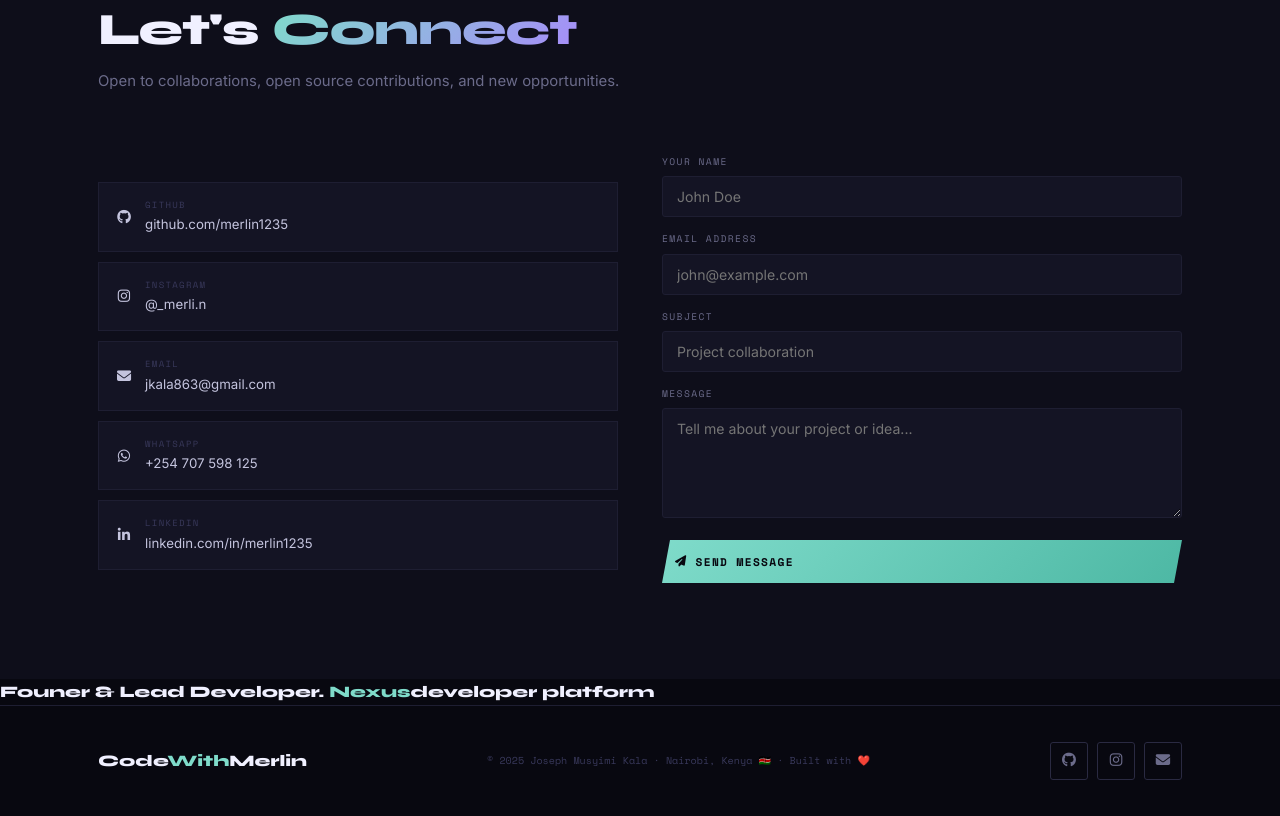
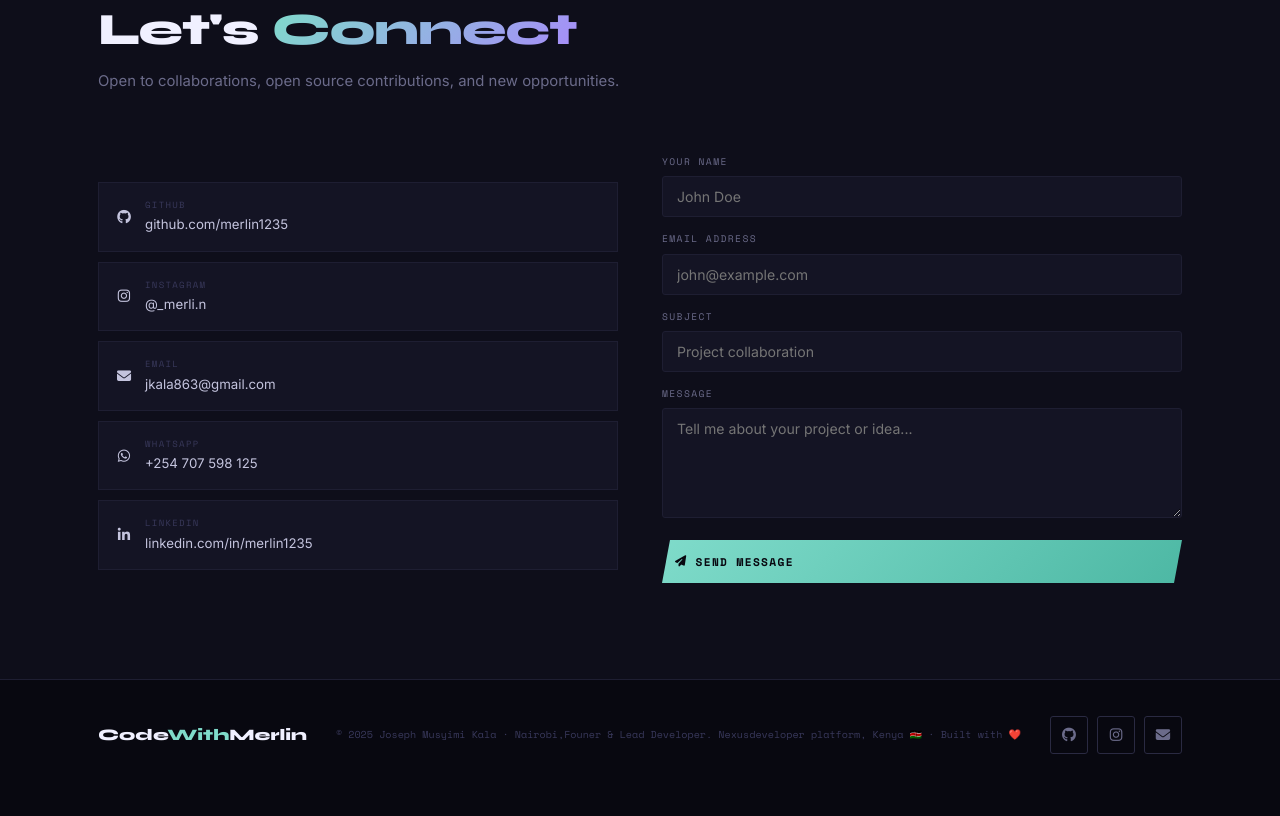
Before and after one commit to Merlin1235/My-Portfolio-, a plain HTML site: page index.html in a window 1280 px wide. Shown: the part 7687-8503 px from the top of the page. After the commit the page ends 8477 px from the top, so only its background shows below. Drawn offline with nearby package versions, Linux system fonts and the light colour scheme.

Commit message:
Update index.html

```diff
--- a/index.html
+++ b/index.html
@@ -923,15 +923,13 @@
     </div>
   </section>
 
-  <!-- founder -->
-   <div class="ft-brand">Founer & Lead Developer.<span> Nexus</span>developer platform</div>
-
   <!-- FOOTER -->
   <footer id="footer">
     <div class="con">
       <div class="ft">
         <div class="ft-brand">Code<span>With</span>Merlin</div>
-        <div class="ft-copy">© 2025 Joseph Musyimi Kala · Nairobi, Kenya 🇰🇪 · Built with ❤️</div>
+        <div class="ft-copy">© 2025 Joseph Musyimi Kala · Nairobi,Founer & Lead Developer.<span> Nexus</span>developer platform,
+               Kenya 🇰🇪 · Built with ❤️</div>
         <div class="ft-so">
           <a href="https://github.com/merlin1235" target="_blank" class="sico"><i class="fab fa-github"></i></a>
           <a href="https://instagram.com/_merli.n" target="_blank" class="sico"><i class="fab fa-instagram"></i></a>
```
